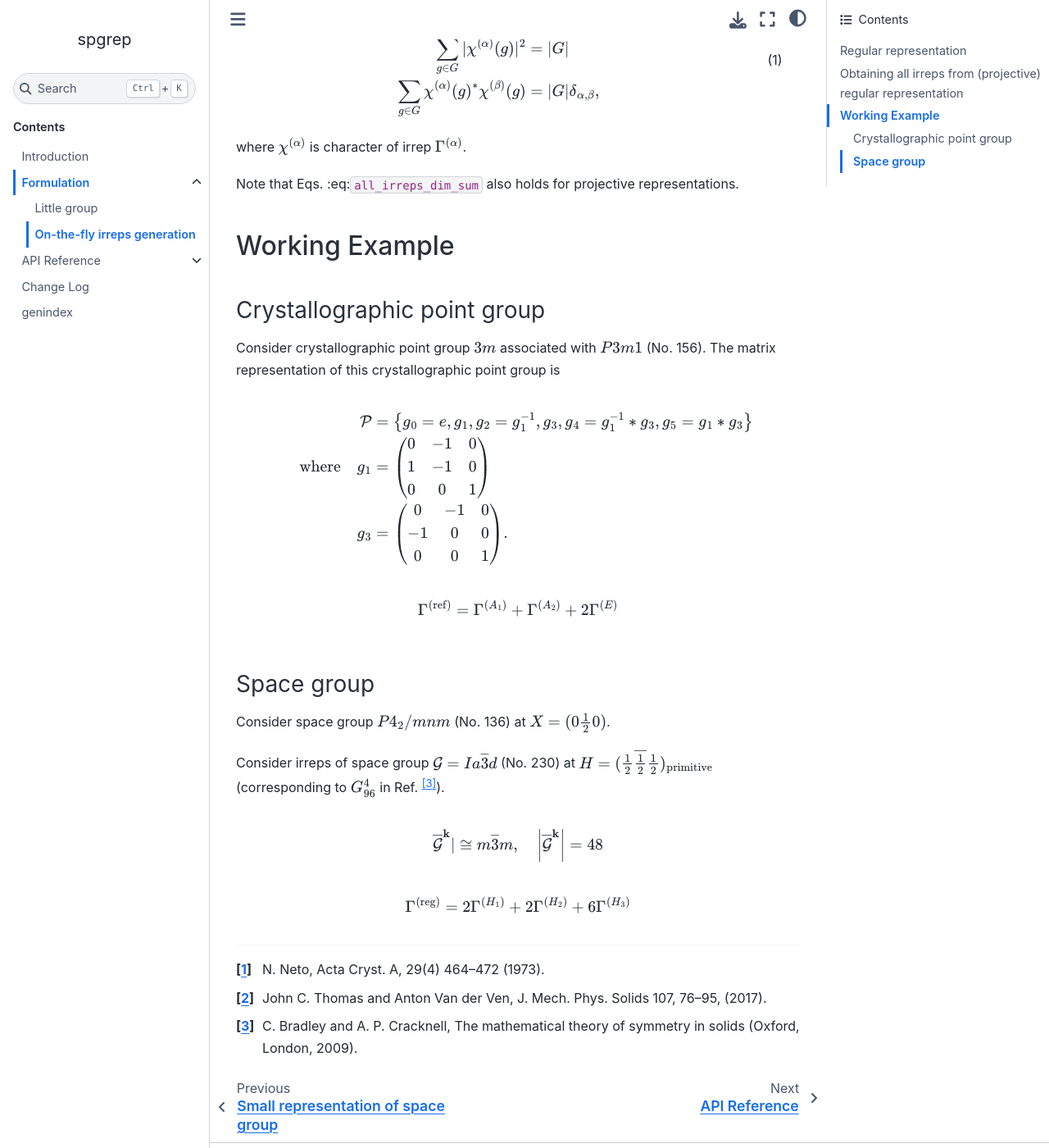
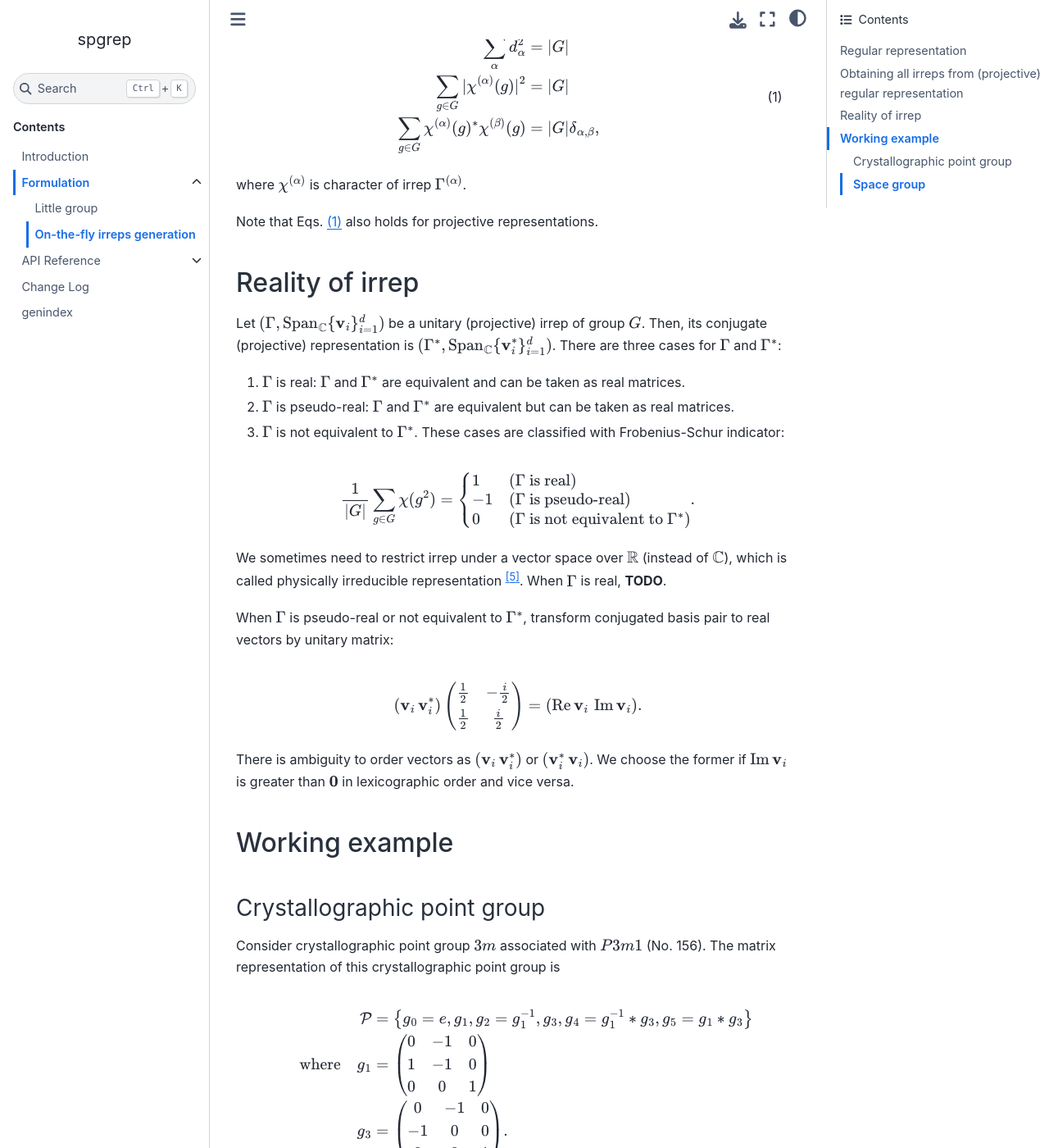
Before and after one commit to spglib/spgrep, a Sphinx documentation site: the page built from docs/irreps_generation.md, in a window 1280 px wide and 1400 px high, scrolled down 1817 px. Shown: the whole window at 82% size. Built offline with Sphinx 7.4.7 and the Sphinx Book theme 1.1.4, drawn with Linux system fonts in a browser that asks for light colours; some of the changed text lies outside the part shown.

Commit message:
Add Frobenius-Schur indicator

````diff
--- a/docs/irreps_generation.md
+++ b/docs/irreps_generation.md
@@ -70,9 +72,42 @@ label: all_irreps_dim_sum
 ```
 where {math}`\chi^{(\alpha)}` is character of irrep {math}`\Gamma^{(\alpha)}`.
 
-Note that Eqs. :eq:`all_irreps_dim_sum` also holds for projective representations.
+Note that Eqs. {eq}`all_irreps_dim_sum` also holds for projective representations.
 
-## Working Example
+## Reality of irrep
+
+Let {math}`(\Gamma, \mathrm{Span}_{\mathbb{C}} \{ \mathbf{v}_{i} \}_{i=1}^{d} )` be a unitary (projective) irrep of group {math}`G`.
+Then, its conjugate (projective) representation is {math}`(\Gamma^{\ast}, \mathrm{Span}_{\mathbb{C}} \{ \mathbf{v}_{i}^{\ast} \}_{i=1}^{d} )`.
+There are three cases for {math}`\Gamma` and {math}`\Gamma^{\ast}`:
+1. {math}`\Gamma` is real: {math}`\Gamma` and {math}`\Gamma^{\ast}` are equivalent and can be taken as real matrices.
+2. {math}`\Gamma` is pseudo-real: {math}`\Gamma` and {math}`\Gamma^{\ast}` are equivalent but can be taken as real matrices.
+3. {math}`\Gamma` is not equivalent to {math}`\Gamma^{\ast}`.
+These cases are classified with Frobenius-Schur indicator:
+```{math}
+  \frac{1}{|G|} \sum_{ g \in G } \chi(g^{2})
+  = \begin{cases}
+    1 & \mbox{($\Gamma$ is real)} \\
+    -1 & \mbox{($\Gamma$ is pseudo-real)} \\
+    0 & \mbox{($\Gamma$ is not equivalent to $\Gamma^{\ast}$)} \\
+  \end{cases}.
+```
+
+We sometimes need to restrict irrep under a vector space over {math}`\mathbb{R}` (instead of {math}`\mathbb{C}`), which is called physically irreducible representation [^SHW91].
+When {math}`\Gamma` is real, **TODO**.
+
+When {math}`\Gamma` is pseudo-real or not equivalent to {math}`\Gamma^{\ast}`, transform conjugated basis pair to real vectors by unitary matrix:
+  ```{math}
+    (\mathbf{v}_{i} \, \mathbf{v}_{i}^{\ast})
+    \begin{pmatrix}
+      \frac{1}{2} & -\frac{i}{2} \\
+      \frac{1}{2} & \frac{i}{2}
+    \end{pmatrix}
+    = (\mathop{\mathrm{Re}} \mathbf{v}_{i} \, \mathop{\mathrm{Im}} \mathbf{v}_{i}).
+  ```
+  There is ambiguity to order vectors as {math}`(\mathbf{v}_{i} \, \mathbf{v}_{i}^{\ast})` or {math}`(\mathbf{v}_{i}^{\ast} \, \mathbf{v}_{i})`.
+  We choose the former if {math}`\mathop{\mathrm{Im}} \mathbf{v}_{i}` is greater than {math}`\mathbf{0}` in lexicographic order and vice versa.
+
+## Working example
 
 ### Crystallographic point group
 
@@ -127,7 +162,9 @@ Consider irreps of space group {math}`\mathcal{G} = Ia\overline{3}d` (No. 230) a
   \Gamma^{(\mathrm{reg})} = 2\Gamma^{(H_{1})} + 2\Gamma^{(H_{2})} + 6\Gamma^{(H_{3})}
 ```
 
-
 [^Net73]: N. Neto, Acta Cryst. A, 29(4) 464–472 (1973).
 [^TVdV17]: John C. Thomas and Anton Van der Ven, J. Mech. Phys. Solids 107, 76–95, (2017).
 [^BC09]: C. Bradley and A. P. Cracknell, The mathematical theory of symmetry in solids (Oxford, London, 2009).
+[^SHW91]: Harold T. Stokes, Dorian M. Hatch, and James D. Wells,
+Phys. Rev. B 43, 11010 (1991).
+[^ITO96]: T. Inui, Y. Tanabe, and Y. Onodera, Group theory and its applications in physics (Springer, Berlin, 1996).
````
Also changed, not shown: other parts of docs/irreps_generation.md (+2 -0 lines), docs/api_irreps.md (+4 -0 lines), 1 other file.
